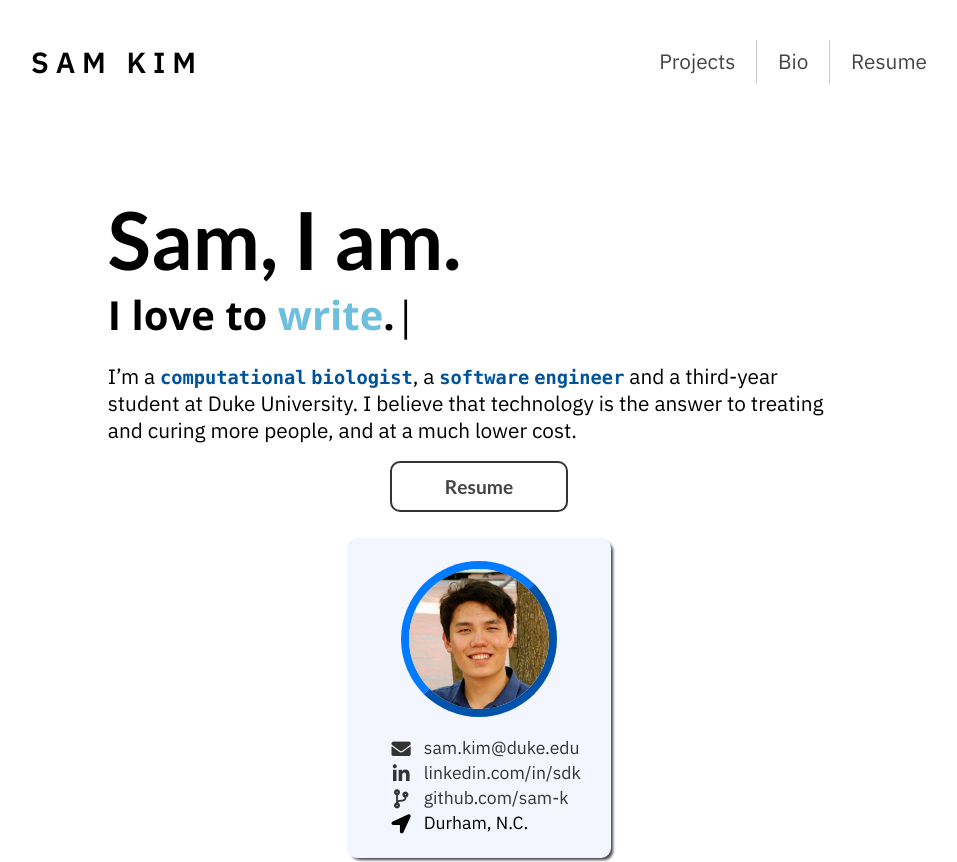
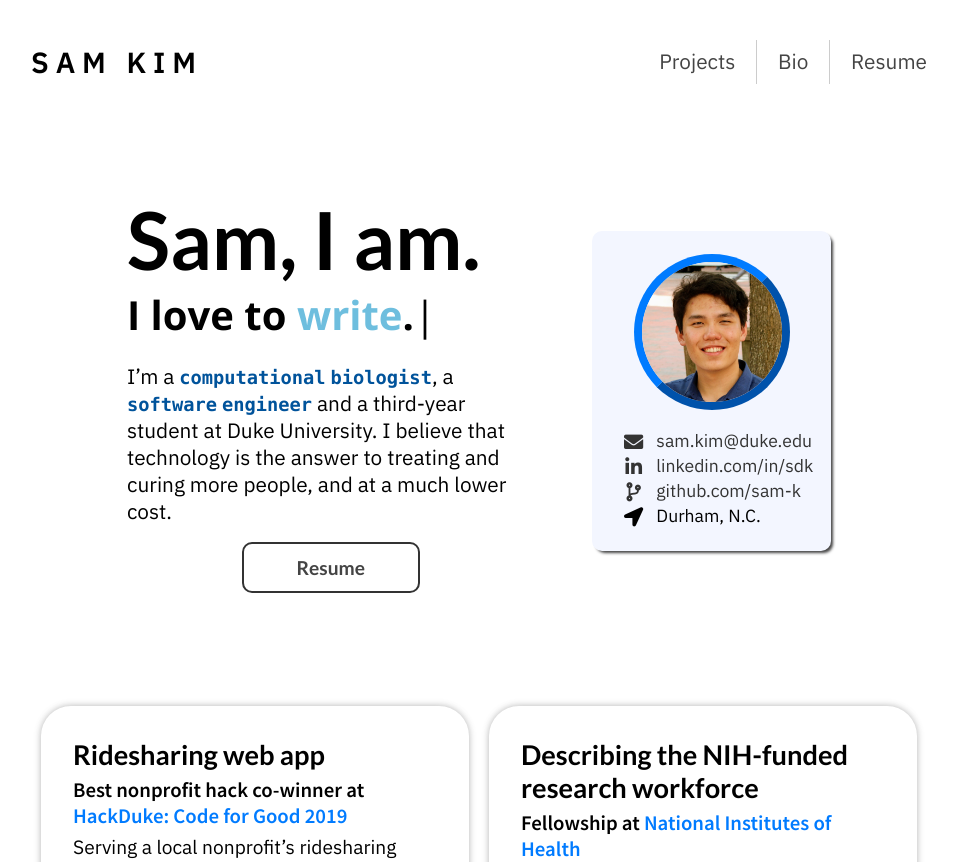
Before and after one commit to sam-k/sam-k-v2, a React (Create React App) app: page / in a window 1280 px wide. Shown: the top 862 px of the page, without its empty margins (161-1118 px from the left). Built offline with nearby package versions, Linux system fonts and the light colour scheme.

Commit message:
Tweak Intro spacing

```diff
--- a/src/index.css
+++ b/src/index.css
@@ -192,7 +192,7 @@ span.code {
  ***************/
 
 #intro-wrapper {
-  margin: 0 calc(6vw - var(--side-margin));
+  margin: 0 calc(7.5vw - var(--side-margin));
 
   display: flex;
   flex-wrap: wrap;
@@ -202,8 +202,8 @@ span.code {
 
 #profile {
   /* profile shrinks to min-width, then wraps to full width */
-  min-width: 35vw;
-  flex: 1 1 35vw;
+  min-width: 30vw;
+  flex: 1 1 30vw;
 
   /* Symmetric to keep centered when wrapped. Same as intro-card */
   margin: 0 var(--side-margin);
@@ -224,7 +224,7 @@ span.code {
   margin: 0 var(--side-margin);
 
   width: 175px;
-  padding: 1.4em 2.8em;
+  padding: 1.4em 2em;
   background-color: var(--light-blue);
   box-shadow: 3px 3px 3px -1px var(--dark-gray);
   border-radius: 10px;
```
